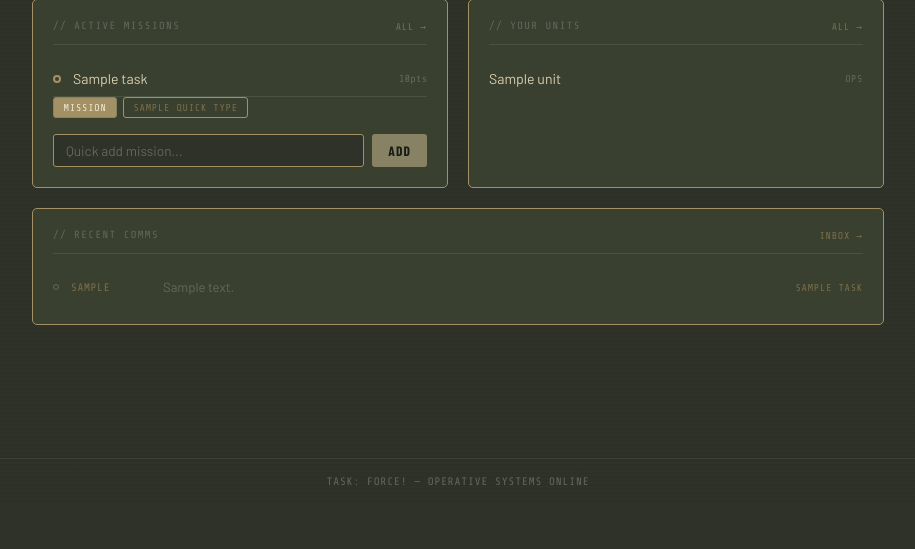
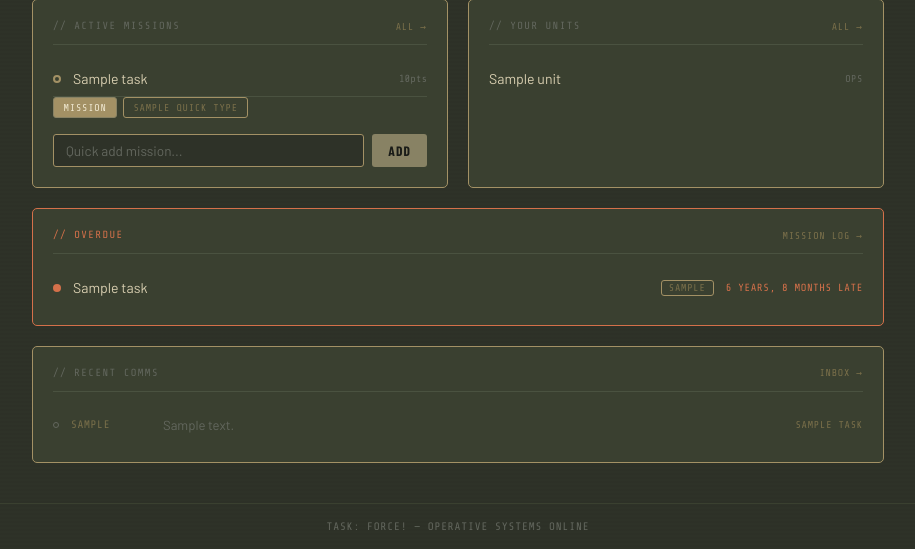
Before and after one commit to MariaKVelcheva/TaskForce, a Django app: template templates/common/debrief-home.html in a window 1280 px wide. Shown: the part 296-845 px from the top of the page, without its empty margins (182-1097 px from the left). Before the commit the page ends 781 px from the top, so only its background shows below. Run offline with Django 5.2, Linux system fonts and the light colour scheme; tables that the repository leaves empty hold one stand-in row (values such as "Sample post"); the template is opened without the code that fills it: values that come from a table or form of the project are taken from there, most other values are stand-ins (such as "Sample title", 1, 10 or a date in 2020).

Commit message:
added: overdue logic and template

```diff
--- a/taskForce/tasks/manager.py
+++ b/taskForce/tasks/manager.py
@@ -31,4 +31,8 @@ class ChoreItemManager(TaskItemManager):
         return self.annotate(due_at=self.DUE_AT).annotate(is_due=self.IS_DUE)
 
     def due(self):
-        return self.annotate(due_at=self.DUE_AT).filter(self.IS_DUE)
+        return (
+            self.annotate(due_at=self.DUE_AT)
+            .filter(self.IS_DUE)
+            .exclude(task__is_done=True)
+        )
--- a/templates/common/debrief-home.html
+++ b/templates/common/debrief-home.html
@@ -355,6 +355,69 @@
         outline: 1px solid var(--khaki);
         outline-offset: 2px;
     }
+
+        .overdue-section {
+        border-color: var(--rust-light);
+    }
+
+    .overdue-section .section-title {
+        color: var(--rust-light);
+    }
+
+    .overdue-item {
+        display: flex;
+        align-items: center;
+        gap: 0.75rem;
+        padding: 0.55rem 0;
+        border-bottom: 1px solid var(--olive);
+        text-decoration: none;
+        transition: color 0.15s;
+    }
+
+    .overdue-item:last-child { border-bottom: none; }
+
+    .overdue-item:hover .overdue-name { color: var(--khaki); }
+
+    .overdue-marker {
+        width: 8px;
+        height: 8px;
+        border-radius: 50%;
+        background: var(--rust-light);
+        flex-shrink: 0;
+    }
+
+    .overdue-name {
+        flex: 1;
+        min-width: 0;
+        font-size: 0.88rem;
+        color: var(--cream-dark);
+        white-space: nowrap;
+        overflow: hidden;
+        text-overflow: ellipsis;
+        transition: color 0.15s;
+    }
+
+    .overdue-type {
+        font-family: 'Share Tech Mono', monospace;
+        font-size: 0.62rem;
+        letter-spacing: 0.08em;
+        text-transform: uppercase;
+        padding: 0.1rem 0.45rem;
+        border: 1px solid var(--khaki-dark);
+        border-radius: var(--radius-sm);
+        color: var(--khaki-muted);
+        flex-shrink: 0;
+    }
+
+    .overdue-late {
+        font-family: 'Share Tech Mono', monospace;
+        font-size: 0.65rem;
+        letter-spacing: 0.06em;
+        text-transform: uppercase;
+        color: var(--rust-light);
+        flex-shrink: 0;
+    }
+
     @media (max-width: 620px) {
         .stats-row { grid-template-columns: repeat(2, 1fr); }
         .dashboard-grid { grid-template-columns: 1fr; }
@@ -450,6 +513,24 @@
         {% endif %}
     </div>
 
+    {% if overdue_tasks %}
+    <div class="dashboard-section overdue-section" style="grid-column: 1 / -1;">
+        <div class="section-header">
+            <span class="section-title">// Overdue</span>
+            <a href="{% url 'all-tasks' %}" class="section-link">Mission log →</a>
+        </div>
+
+        {% for task in overdue_tasks %}
+        <a href="{% url 'details-task' task.pk %}" class="overdue-item">
+            <div class="overdue-marker"></div>
+            <span class="overdue-name">{{ task.name }}</span>
+            {% if task.type %}<span class="overdue-type">{{ task.get_type_display }}</span>{% endif %}
+            <span class="overdue-late">{{ task.due_date|timesince }} late</span>
+        </a>
+        {% endfor %}
+    </div>
+    {% endif %}
+
     <div class="dashboard-section" style="grid-column: 1 / -1;">
         <div class="section-header">
             <span class="section-title">// Recent comms</span>
```
Also changed, not shown: taskForce/common/views.py (+14 -0 lines).
